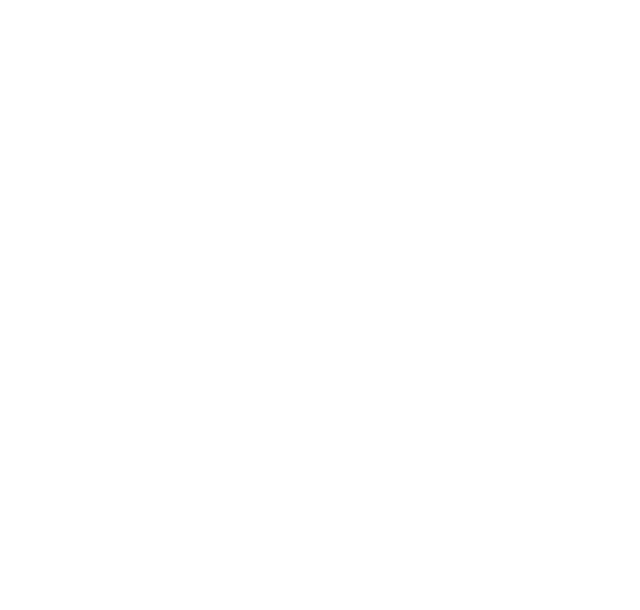
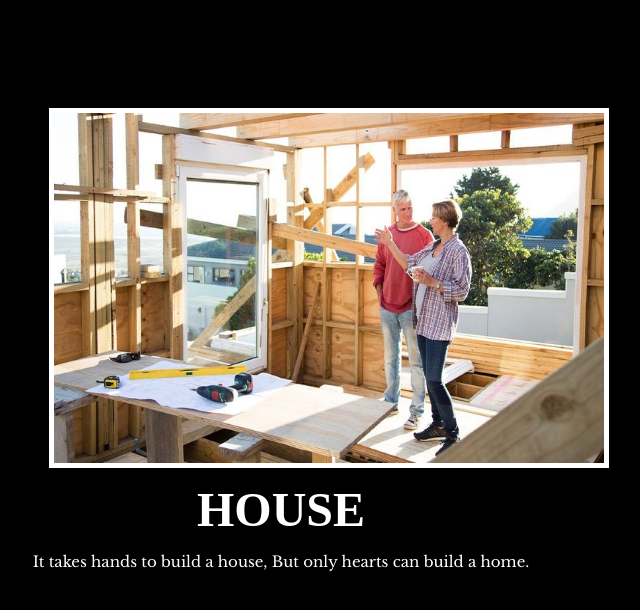
Before and after one commit to INVINCIBLE06/Web-Development_Course, a plain HTML site: page 6.4+Motivation+Meme+Project/6.4 Motivation Meme Project/index.html in a window 1280 px wide. Shown: the whole page, without its empty margins (359-999 px from the left). Drawn offline with nearby package versions, Linux system fonts and the light colour scheme.

Commit message:
Third day of learning

```diff
--- a/6.4+Motivation+Meme+Project/6.4 Motivation Meme Project/index.html
+++ b/6.4+Motivation+Meme+Project/6.4 Motivation Meme Project/index.html
@@ -14,3 +14,20 @@ But it must have the following features:
 6. Read about the text-transform property on MDN docs to make the h1 uppercase with CSS.
   https://developer.mozilla.org/en-US/docs/Web/CSS/text-transform
 -->
+
+<!DOCTYPE html>
+<html lang="en">
+<head>
+  <meta charset="UTF-8">
+  <title>Motivation Meme Project</title>
+</head>
+<link rel="stylesheet" href="./style.css">
+<link rel="preconnect" href="https://fonts.googleapis.com">
+<link rel="preconnect" href="https://fonts.gstatic.com" crossorigin>
+<link href="https://fonts.googleapis.com/css2?family=Caveat&family=Libre+Baskerville&display=swap" rel="stylesheet">
+<body >
+  <img src="./assets/images/14.jpg" alt="Own house">
+  <h1>house</h1>
+  <p>It takes hands to build a house, But only hearts can build a home.</p>
+</body>
+</html>
--- a/6.4+Motivation+Meme+Project/6.4 Motivation Meme Project/style.css
+++ b/6.4+Motivation+Meme+Project/6.4 Motivation Meme Project/style.css
@@ -0,0 +1,26 @@
+*{
+    background-color: black;
+  }
+
+img
+  {
+    border : 5px solid white;
+    margin: 100px 5px 5px 400px;
+    height: 350px;
+    width: 550px;
+  }
+
+h1{
+    color: white;
+    text-align: center;
+    text-transform: uppercase;
+    font-size: 3rem;
+    margin : 5px 5px 5px 5px ;
+}
+
+p{
+    color: white;
+    text-align: center;
+    font-family: 'Libre Baskerville', serif;
+    font-size: 15px;
+}
--- /dev/null
+++ b/7.0+CSS+Cascade/7.0 CSS Cascade/solution/solution.css
@@ -0,0 +1,22 @@
+#outer-box {
+  background-color: purple;
+}
+
+.box {
+  background-color: blue;
+  padding: 10px;
+}
+
+.inner-box {
+  background-color: red;
+}
+
+p {
+  color: yellow;
+  margin: 0;
+  padding: 0;
+}
+
+.white-text {
+  color: white;
+}
--- /dev/null
+++ b/7.0+CSS+Cascade/7.0 CSS Cascade/style.css
@@ -0,0 +1,26 @@
+/* Don't change the existing CSS. */
+
+.box {
+  background-color: blue;
+  padding: 5px;
+  margin: 0px;
+
+}
+
+p {
+  color: yellow;
+  margin: 0;
+  padding: 0;
+}
+
+#bg{
+  background-color: red;
+  color: white;
+  padding: 10px ;
+  margin: 0px;
+}
+
+#outer-box{
+  border: 10px solid purple;
+  margin: 0;
+}
```
Also changed, not shown: 7.0+CSS+Cascade/7.0 CSS Cascade/index.html (added, +27 -0 lines), 7.0+CSS+Cascade/7.0 CSS Cascade/solution/solution.html (added, +26 -0 lines), 6.4+Motivation+Meme+Project/6.4 Motivation Meme Project/assets/images/14.jpg (added), 7.0+CSS+Cascade/7.0 CSS Cascade/goal.png (added).
